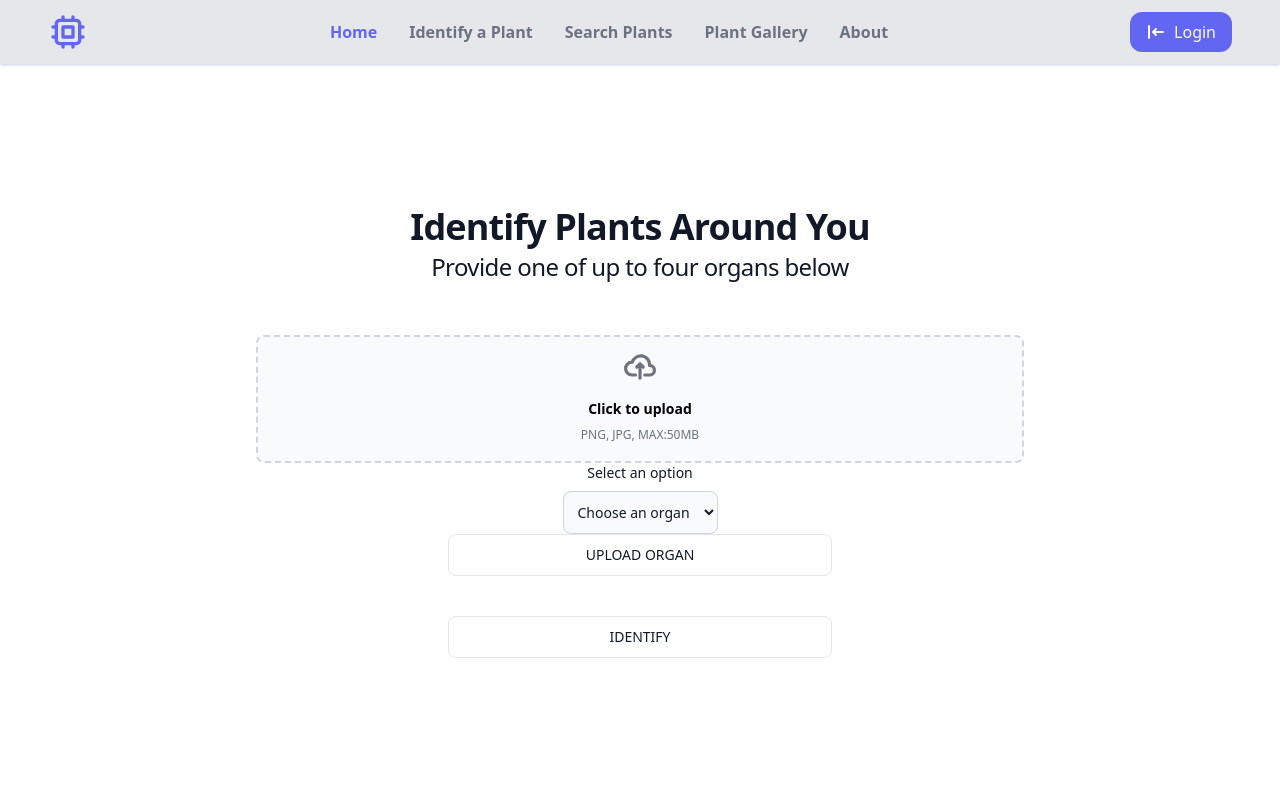
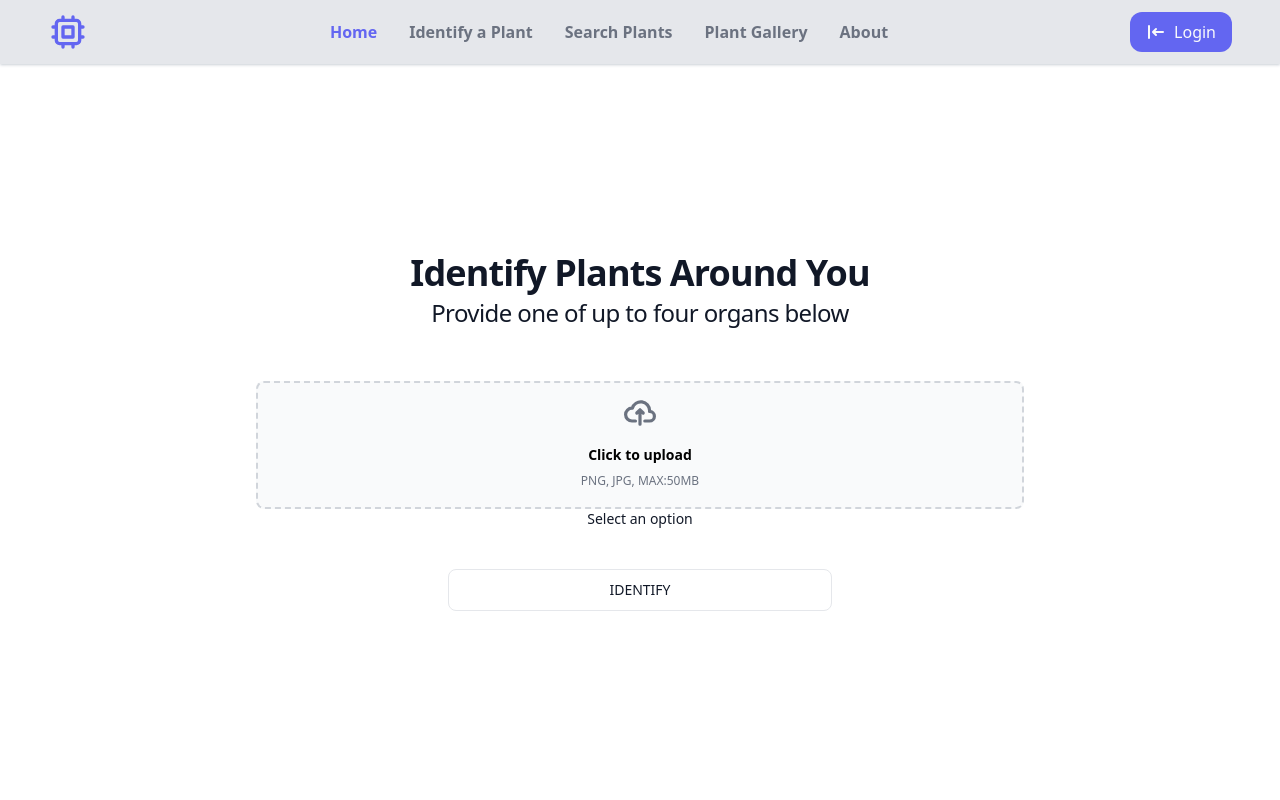
Before and after one commit to trialnerr/forPlantLovers, a React (Vite) app: page /identify in a window 1280 px wide. Shown: the top 800 px of the page. Built offline with nearby package versions, Linux system fonts and the light colour scheme.

Commit message:
Updated Upload component to update currentImage and setModal open to true

```diff
--- a/src/components/Upload.tsx
+++ b/src/components/Upload.tsx
@@ -1,24 +1,16 @@
-import { useState, ChangeEvent } from "react";
-import { OrganAndImage } from "../types";
+import { ChangeEvent } from "react";
+import { UploadProps } from "../types";
 
-function Upload() {
-  const [img, setImg] = useState("");
-  const [type, setType] = useState("");
-  const [organObj, setOrganObj] = useState<OrganAndImage[]>([]);
+function Upload({ setCurrImage, setModalOpen }: UploadProps): React.JSX.Element {
 
-  function handleChange(e: ChangeEvent<HTMLInputElement>) {
+  function uploadImageHandler(e: ChangeEvent<HTMLInputElement>) {
+    console.log("file added");
     if (!e.target.files) return;
     const file = e.target.files[0];
-    setImg(URL.createObjectURL(file));
+    setCurrImage(URL.createObjectURL(file));
+    setModalOpen(true);
   }
 
-  function handleSelect(e: ChangeEvent<HTMLSelectElement>) {
-    setType(e.target.selectedOptions[0].value);
-  }
-
-  function handleSubmit() {
-    setOrganObj([...organObj, { image: img, organ: type }]);
-  }
   return (
     <div className="flex flex-col items-center justify-center w-full">
       <label
@@ -52,9 +44,9 @@ function Upload() {
           id="dropzone-file"
           type="file"
           className="hidden"
-          onChange={handleChange}
+          onChange={uploadImageHandler}
         />
-        <img src={img} alt="" />
+
       </label>
       <label
         htmlFor="organSelect"
@@ -62,24 +54,6 @@ function Upload() {
       >
         Select an option
       </label>
-      <select
-        onChange={handleSelect}
-        id="organSelect"
-        className="bg-gray-50 border border-gray-300 text-gray-900 text-sm rounded-lg focus:ring-blue-500 focus:border-blue-500 block p-2.5 dark:bg-gray-700 dark:border-gray-600 dark:placeholder-gray-400 dark:text-white dark:focus:ring-blue-500 dark:focus:border-blue-500"
-      >
-        <option selected>Choose an organ</option>
-        <option value="leaf">LEAF</option>
-        <option value="bark">BARK</option>
-        <option value="flower">FLOWER</option>
-        <option value="fruit">FRUIT</option>
-      </select>
-      <button
-        onClick={handleSubmit}
-        type="button"
-        className="py-2.5 px-5 mb-2 text-sm font-medium text-gray-900 focus:outline-none bg-white rounded-lg border border-gray-200 hover:bg-gray-100 hover:text-blue-700 focus:z-10 focus:ring-4 focus:ring-gray-100 dark:focus:ring-gray-700 dark:bg-gray-800 dark:text-gray-400 dark:border-gray-600 dark:hover:text-white dark:hover:bg-gray-700 w-1/2 mx-auto"
-      >
-        UPLOAD ORGAN
-      </button>
     </div>
   );
 }
```
